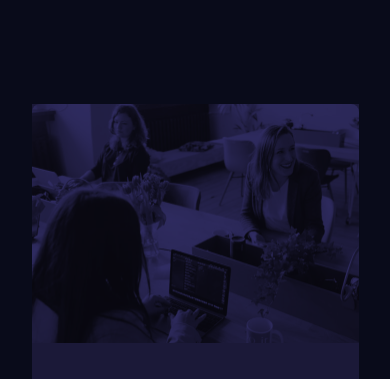
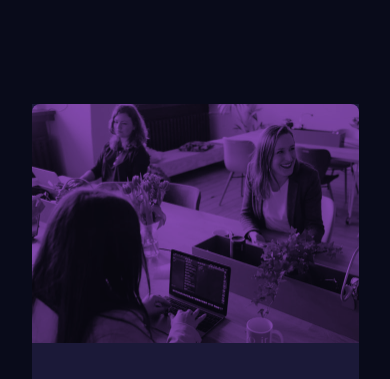
Before and after one commit to Madmanden/stats-preview-card-component, a plain HTML site: page index.html in a window 390 px wide. Shown: the top 379 px of the page. Drawn offline with Linux system fonts and the light colour scheme.

Commit message:
fixed mobile image

```diff
--- a/style/style.scss
+++ b/style/style.scss
@@ -56,9 +56,8 @@ body {
     background-color: $accent;
     background-image: url("../images/image-header-mobile.jpg");
     background-size: cover;
-    mix-blend-mode: overlay;
+    background-blend-mode: multiply;
     opacity: 0.75;
-
   }
 
   &__main-content {
```
Also changed, not shown: style/style.css, 1 other file.
